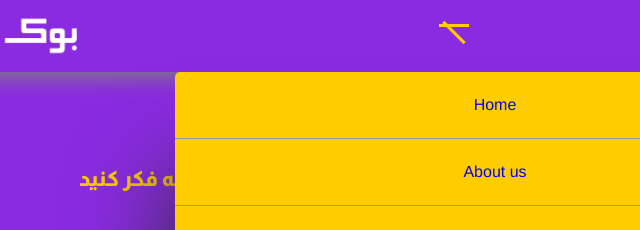
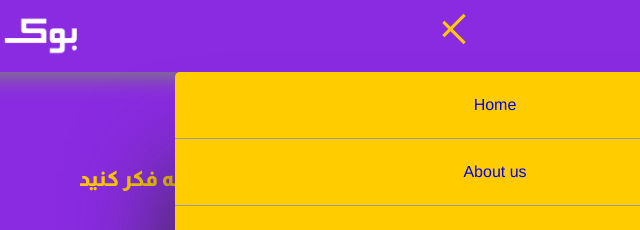
Before and after one commit to ghadirs/Bookshop, a plain HTML site: page index.html in a window 1280 px wide. Both pictures are taken after a click on the element 919 px from the left and 32 px from the top of the page. Shown: the top 230 px of the page, 465-1105 px from the left. Drawn offline with Linux system fonts and the light colour scheme.

Commit message:
Update style.css

```diff
--- a/style.css
+++ b/style.css
@@ -79,7 +79,7 @@ nav {
 }
 
 #spanbt1.active {
-    transform: rotate(315);
+    transform: rotate(315deg);
     transition: ease-in .5s 0s ;
 }
 
```
